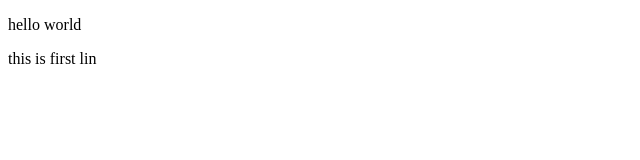
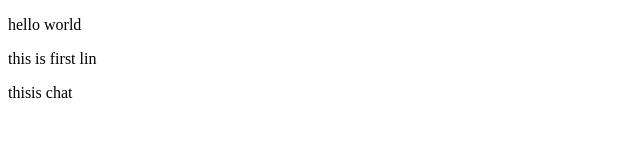
Before and after one commit to Divyanshmt/modiDemo, a plain HTML site: page index.html in a window 1280 px wide. Shown: the full height of the page, 0-640 px from the left. Drawn offline with Linux system fonts and the light colour scheme.

Commit message:
chat service done

```diff
--- a/index.html
+++ b/index.html
@@ -12,6 +12,9 @@
     <div>
         <p>hello world</p>
         <p>this is first lin</p>
+        <div>
+            <p>thisis chat</p>
+        </div>
     </div>
 </body>
 
```
